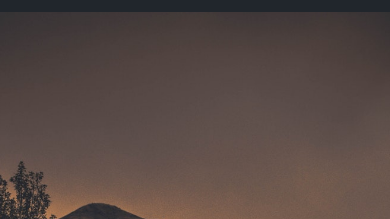
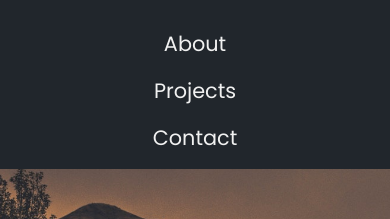
Before and after one commit to Predrag-Jandric/JS-Sass-Old-Portfolio, a plain HTML site: page index.html in a window 390 px wide. Both pictures are taken after a click on the icon 331 px from the left and 54 px from the top of the page. Shown: the part 96-315 px from the top of the page. Drawn offline with Linux system fonts and the light colour scheme.

Commit message:
CREATED javascript for responsive navbar

```diff
--- /dev/null
+++ b/assets/js/main.js
@@ -0,0 +1,8 @@
+// Open/close mobile menu
+
+const navBtn = document.getElementById("hamburger");
+const navList = document.getElementById('nav-list');
+
+navBtn.addEventListener('click', () => {
+    navList.classList.toggle('show');
+});
--- a/index.html
+++ b/index.html
@@ -264,5 +264,8 @@
     <!-- Footer section end -->
 
 
+    <!-- Custom JS -->
+    <script src="assets/js/main.js"></script>
+
 </body>
 </html>
```
